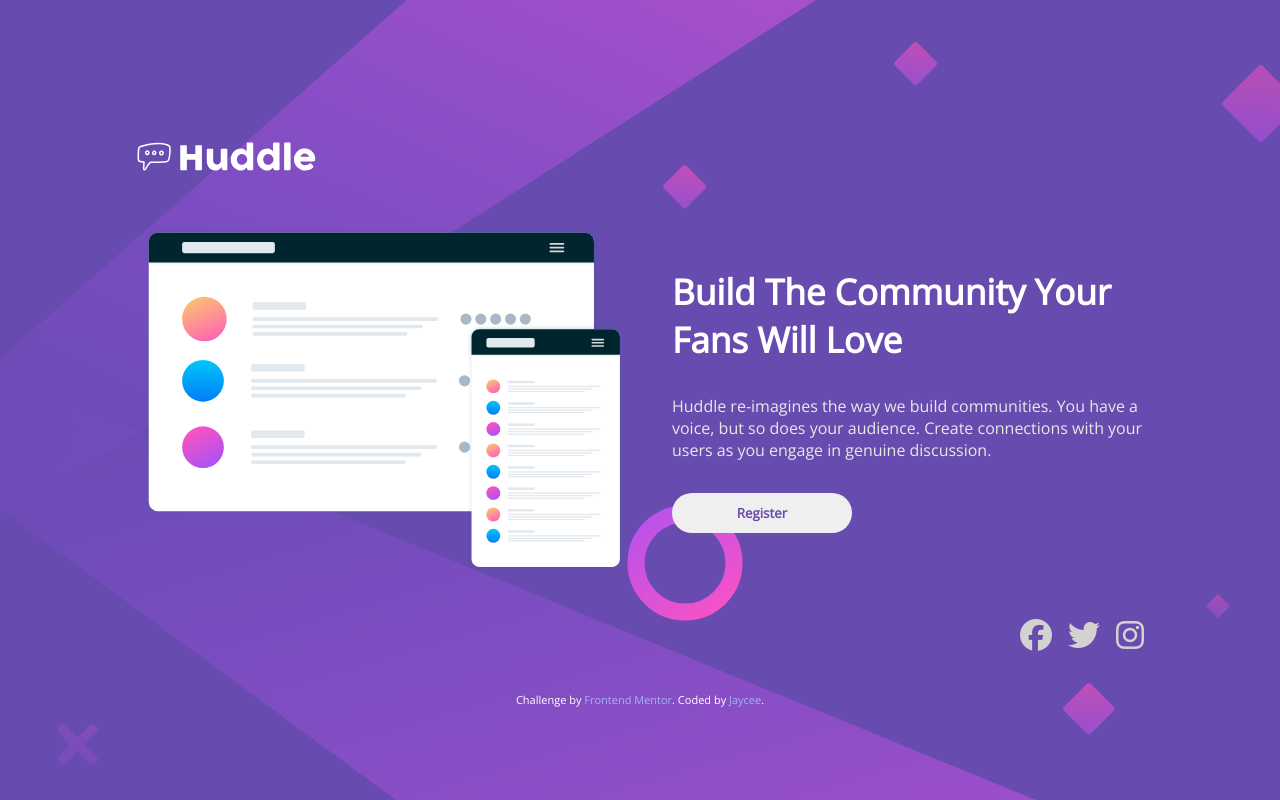
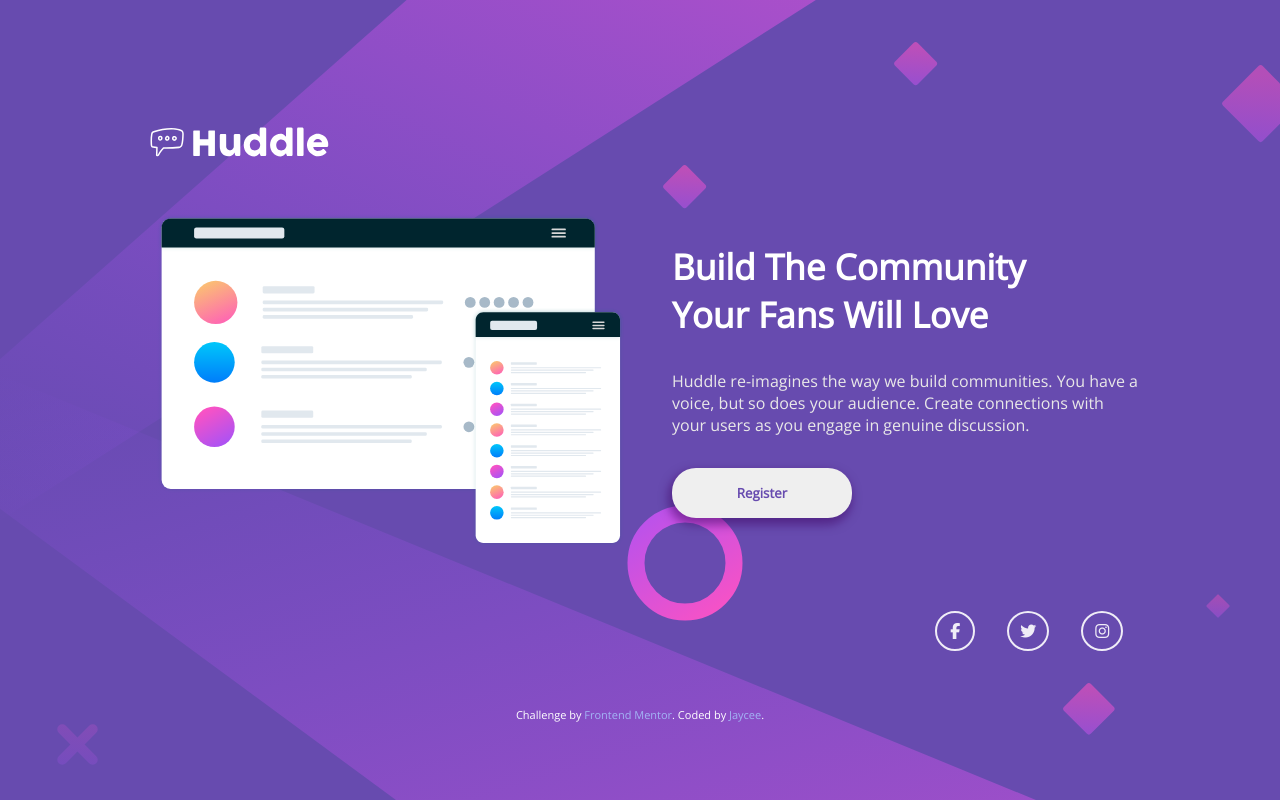
Before and after one commit to simplyJC/huddle-landing-page-with-single-introductory-section-master, a plain HTML site: page index.html in a window 1280 px wide. Drawn offline with nearby package versions, Linux system fonts and the light colour scheme.

Commit message:
adjust social icons

```diff
--- a/app/scss/main.scss
+++ b/app/scss/main.scss
@@ -14,6 +14,7 @@ body{
     display: grid;
     align-content: center;
     align-items: center;
+    padding:1rem;
 
 
 }
@@ -72,6 +73,7 @@ body{
     font-weight: 700;
     border-radius: 1.5rem;
     color: color.$violet;
+    box-shadow: -2px 5px 10px 2px rgba(64, 3, 100, 0.5);
     &:hover{
         background:color.$soft-magenta;
         color: rgb(233, 232, 232);
@@ -82,9 +84,36 @@ body{
 //Section Social media
 .social-media-icons{
     display: flex;
-    color: white;
+    //color: rgb(107, 40, 40);
     margin: 1rem 0;
     justify-self: center;
+}
+.border-circle{
+    border: 2px solid rgba(255, 255, 255, 0.9);
+    //background: rgb(0, 153, 255);
+    border-radius:50%;
+   // padding: 1rem;
+    margin: 1rem;
+    display: flex;
+    align-items: center;
+    &:hover{
+        border: 2px solid color.$soft-magenta;
+    }
+
+
+}
+.fa-facebook-f{
+    //border: 1px solid white;
+    padding: 10px 5px;
+}
+.fa-twitter{
+    //border: 1px solid white;
+    padding: 8px 3px;
+}
+.fa-instagram{
+   // border: 1px solid white;
+    padding: 8px 4px;
+
 }
 ul{
     text-decoration: none;
@@ -94,7 +123,7 @@ ul{
 
 }
 a{
-    color: rgb(212, 209, 209);
+    color: rgba(255, 255, 255, .9);
     &:hover{
         color: color.$soft-magenta;
     }
@@ -151,6 +180,7 @@ a{
         .hero-btn__register{
             margin-top: 2rem;
             width: 180px;
+            padding:1rem 0
         }
         .social-media-icons{
             grid-column: span 2;
--- a/index.html
+++ b/index.html
@@ -15,20 +15,22 @@
     <img src="images/logo.svg" alt="header logo" class="header-logo img">
     <img src="images/illustration-mockups.svg" alt="mock up sample" class="hero-img img" aria-hidden="true">
     <section class="hero-content">
-      <h1 class="hero-title text-white  text-center">Build The Community Your Fans Will Love</h1>
+      <h1 class="hero-title text-white  text-center">Build The Community <br> Your Fans Will Love</h1>
       <p class="hero-content-text text-white-semi text-center ">
           Huddle re-imagines the way we build communities. You have a voice, but so does your audience.
           Create connections with your users as you engage in genuine discussion.
       </p>
       <button class="hero-btn__register ">Register</button>
     </section>
-    <section class="social-media-icons">
+    <div class="social-media-icons">
       <ul>
-        <li><a href=""><i class="fab fa-facebook fa-2x"></a></i></li>
-        <li> <a href=""><i class="fab fa-twitter fa-2x"></a></i></li>
-        <li><a href=""><i class="fab fa-instagram fa-2x"></a></i></li>
+        <li class="border-circle"><a href="#">
+          <i class="fab fa-facebook-f fa-1x"></i></a></li>
+        <li class="border-circle"> <a href="#">
+          <i class="fab fa-twitter fa-1x"></i></a></li>
+        <li class="border-circle"><a href="#"><i class="fab fa-instagram fa-1x"></i></a></li>
       </ul>
-    </section>
+    </div>
   </main>
 
   <footer>
```
Also changed, not shown: dist/main.css, 1 other file.
